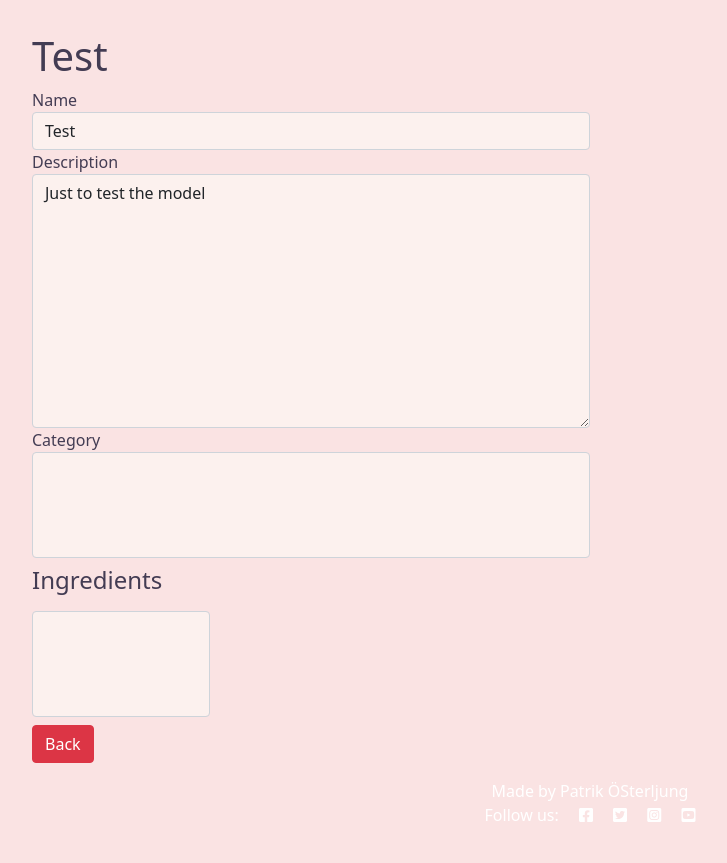
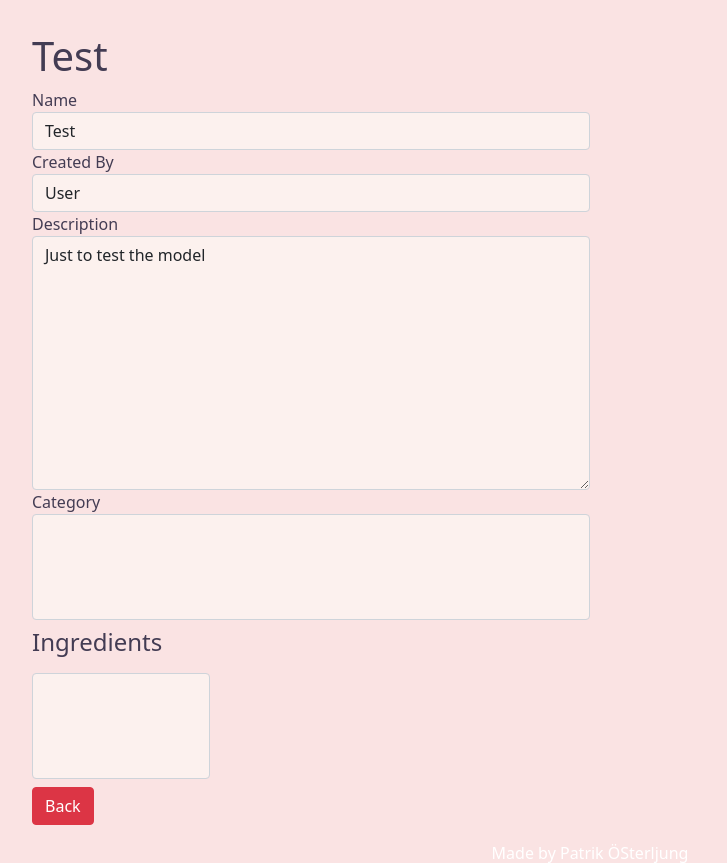
Before and after one commit to oljung/portfolio-project-4, a Django app: page /view-recipe/1 in a window 1280 px wide. Shown: the part 56-919 px from the top of the page, without its empty margins (50-777 px from the left). Before the commit the page ends 878 px from the top, so only its background shows below. Run offline with Django 4.2, Linux system fonts and the light colour scheme; data comes from the database, SQL or seed files in the repository; data that the repository does not hold is empty; some libraries are stand-ins or nearby versions.

Commit message:
feat: add created by info to recipe view; add background color to disabled input fields

```diff
--- a/static/css/style.css
+++ b/static/css/style.css
@@ -80,6 +80,10 @@ body {
 
 .input-background {
     background-color: var(--input-bg-color);
+}
+
+.form-control:disabled {
+    background-color: var(--input-bg-color)
 }
 
 /* List items and links */
--- a/templates/recipe_details.html
+++ b/templates/recipe_details.html
@@ -103,21 +103,25 @@
 
     <form>
         <div class="form-group" id="div-id-name">
-            <label for="name" class="requiredField">Name</label>
             <div>
-                <input type="text" aria-label="Name" name="name" class="form-control input-background" value="{{ recipe.name }}">
+                <label for="name" class="requiredField">Name</label>
+                <input type="text" aria-label="Name" name="name" disabled class="form-control input-background" value="{{ recipe.name }}">
+            </div>
+            <div>
+                <label for="created_by" class="">Created By</label>
+                <input type="text" aria-label="Created By" name="created_by" disabled class="form-control input-background" value="{{ recipe.created_by }}">
             </div>
         </div>
         <div class="form-group" id="div-id-description">
             <label for="description" class="requiredField">Description</label>
             <div>
-                <textarea name="description" id="description" cols="30" rows="10" class="form-control input-background">{{ recipe.description }}</textarea>
+                <textarea name="description" id="description" cols="30" rows="10" disabled class="form-control input-background">{{ recipe.description }}</textarea>
             </div>
         </div>
         <div class="form-group" id="div-id-category">
             <label for="category">Category</label>
             <div>
-                <select name="category" id="category" multiple class="select form-control input-background">
+                <select name="category" id="category" disabled multiple class="select form-control input-background">
                     {% for category in categories.all %}
                         {% if category.id in selected_categories %}
                         <option value="{{category.id}}" selected>{{ category }}</option>
```
